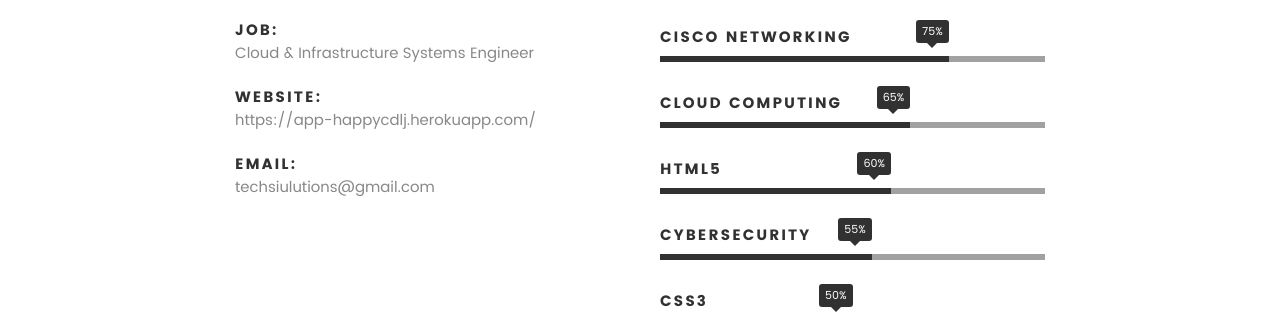
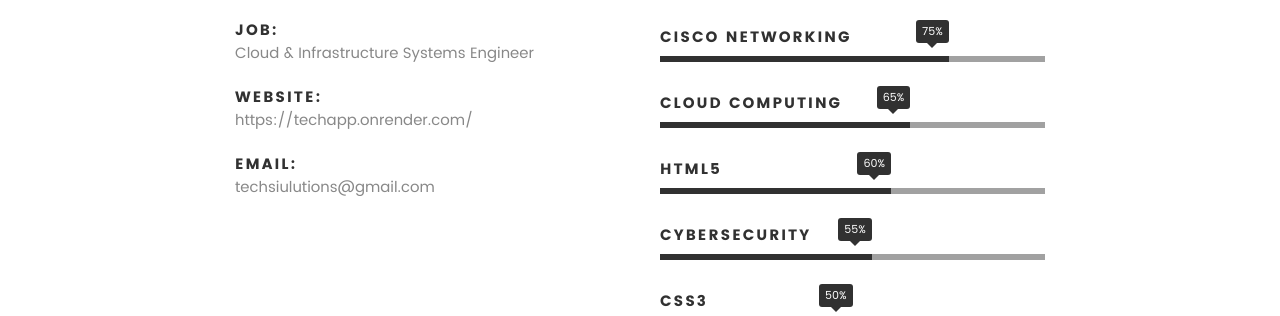
Before and after one commit to chrisyt3718/WebSite.github.io, a Flask app: page /techsiulutions in a window 1280 px wide. Shown: the part 2163-2479 px from the top of the page. Run offline with Flask 2, Linux system fonts and the light colour scheme; some web fonts are replaced.

Commit message:
Update index.html

```diff
--- a/website/templates/index.html
+++ b/website/templates/index.html
@@ -134,7 +134,7 @@
    				</li>
    				<li>
    					<strong>Website:</strong>
-   					<span>https://app-happycdlj.herokuapp.com/</span>
+   					<span>https://techapp.onrender.com/</span>
    				</li>
    				<li>
    					<strong>Email:</strong>
```
